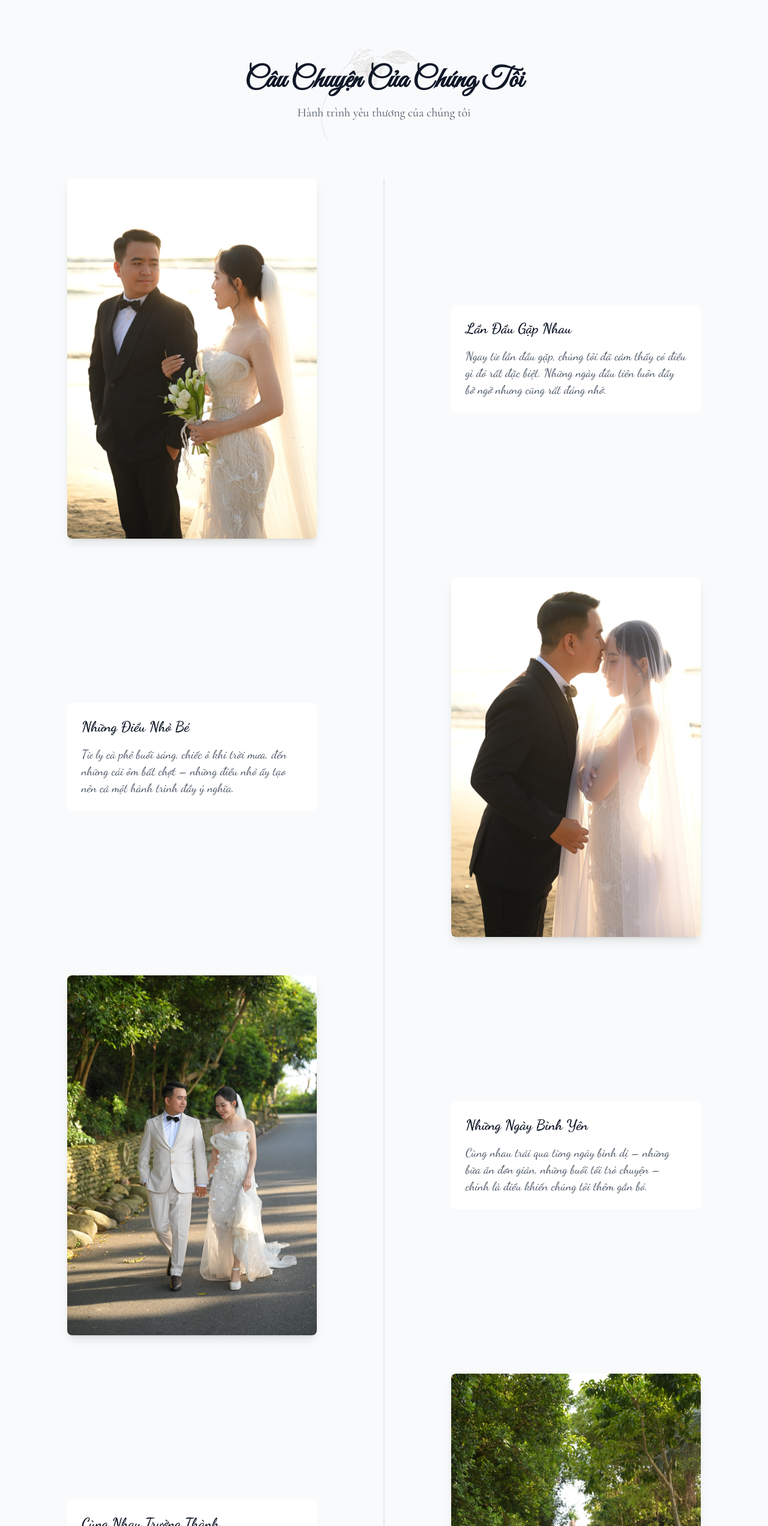
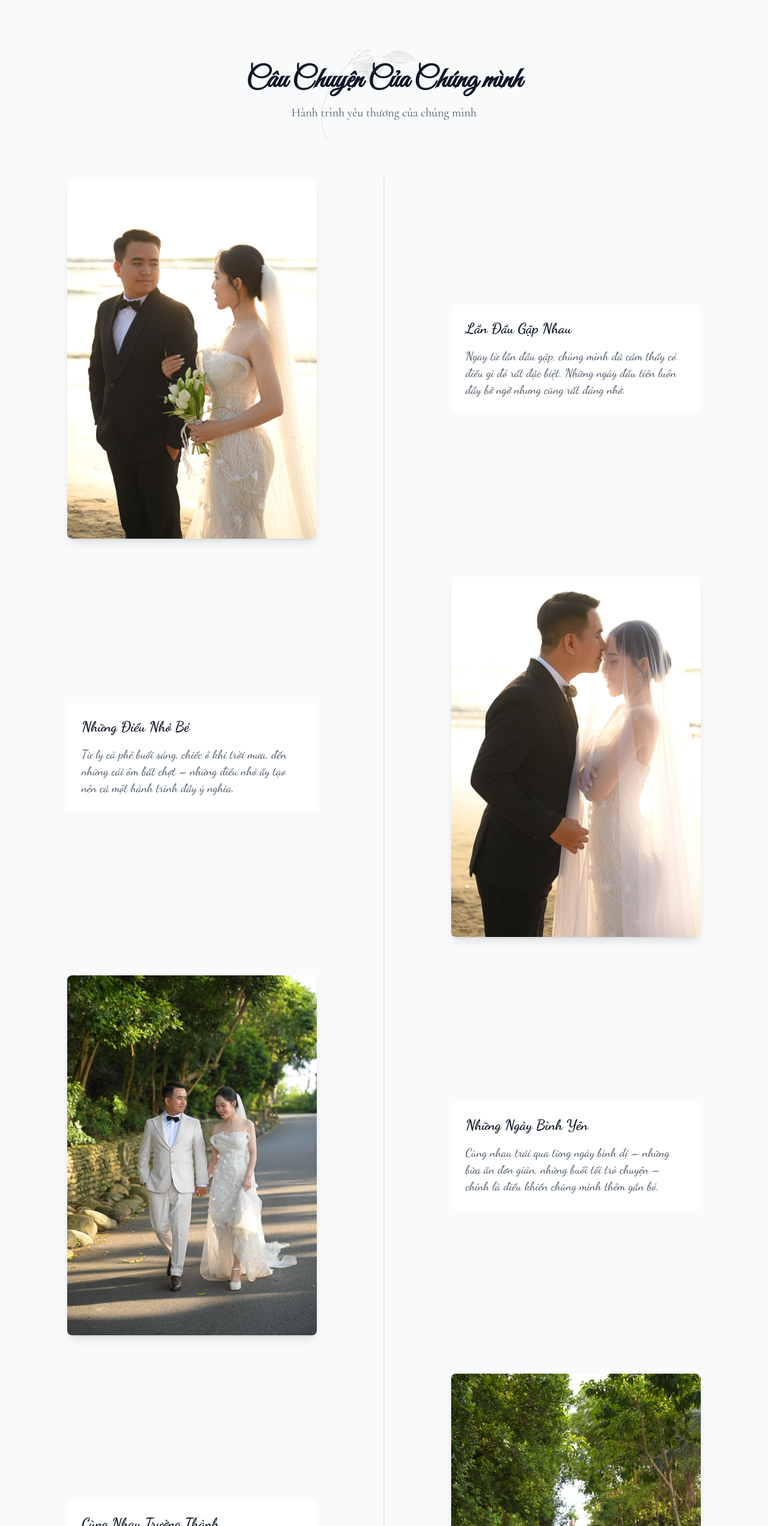
Before and after one commit to TuanNguyen0708/wedding-website, a Next.js app: page / in a window 1280 px wide. Shown: the part 802-3346 px from the top of the page at 60% size. Built offline with nearby package versions, Linux system fonts and the light colour scheme; no server answers; the database is empty; a web font is replaced by a local one.

Commit message:
Update wedding website content to use inclusive language, replacing "chúng tôi" with "chúng mình" in various components for a more personal touch. Replace the QR code image with a new version for improved quality.

```diff
--- a/src/components/AttendanceForm.tsx
+++ b/src/components/AttendanceForm.tsx
@@ -66,7 +66,7 @@ export default function AttendanceForm() {
       <div className="max-w-3xl mx-auto px-4 sm:px-6 lg:px-8">
         <SectionTitle
           title="Xác Nhận Tham Dự"
-          subtitle="Chúng tôi rất mong được gặp bạn trong ngày trọng đại"
+          subtitle="Chúng mình rất mong được gặp bạn trong ngày trọng đại"
         />
 
         {submitStatus === "success" ? (
@@ -79,7 +79,7 @@ export default function AttendanceForm() {
               Cảm ơn bạn đã xác nhận tham dự!
             </h3>
             <p className="text-green-600">
-              Chúng tôi rất mong được gặp bạn trong ngày trọng đại.
+              Chúng mình rất mong được gặp bạn trong ngày trọng đại.
             </p>
           </motion.div>
         ) : (
--- a/src/components/Gallery.tsx
+++ b/src/components/Gallery.tsx
@@ -145,7 +145,7 @@ export default function Gallery() {
     <section id="gallery" className="py-20 bg-white">
       <div className="max-w-7xl mx-auto px-4 sm:px-6 lg:px-8">
         <SectionTitle
-          title="Khoảnh Khắc Của Chúng Tôi"
+          title="Khoảnh Khắc Của Chúng Mình"
           subtitle="Những khoảnh khắc đáng nhớ trong hành trình yêu thương"
         />
 
--- a/src/components/GuestbookForm.tsx
+++ b/src/components/GuestbookForm.tsx
@@ -65,7 +65,7 @@ export default function GuestbookForm() {
       <div className="max-w-7xl mx-auto px-4 sm:px-6 lg:px-8">
         <SectionTitle
           title="Sổ lưu bút"
-          subtitle="Cảm ơn bạn rất nhiều vì đã gửi những lời chúc mừng tốt đẹp nhất đến đám cưới của chúng tôi!"
+          subtitle="Cảm ơn bạn rất nhiều vì đã gửi những lời chúc mừng tốt đẹp nhất đến đám cưới của chúng mình!"
         />
 
         <div className="grid grid-cols-1 md:grid-cols-2 gap-8">
--- a/src/components/OurStory.tsx
+++ b/src/components/OurStory.tsx
@@ -1,6 +1,5 @@
 "use client";
 
-import { useScrollAnimation } from "@/hooks/useScrollAnimation";
 import { motion } from "framer-motion";
 import Image from "next/image";
 import { useInView } from "react-intersection-observer";
@@ -16,7 +15,7 @@ const timeline: TimelineItem[] = [
   {
     title: "Lần Đầu Gặp Nhau",
     description:
-      "Ngay từ lần đầu gặp, chúng tôi đã cảm thấy có điều gì đó rất đặc biệt. Những ngày đầu tiên luôn đầy bỡ ngỡ nhưng cũng rất đáng nhớ.",
+      "Ngay từ lần đầu gặp, chúng mình đã cảm thấy có điều gì đó rất đặc biệt. Những ngày đầu tiên luôn đầy bỡ ngỡ nhưng cũng rất đáng nhớ.",
     image: "/images/timeline/1.jpg",
   },
   {
@@ -28,25 +27,25 @@ const timeline: TimelineItem[] = [
   {
     title: "Những Ngày Bình Yên",
     description:
-      "Cùng nhau trải qua từng ngày bình dị – những bữa ăn đơn giản, những buổi tối trò chuyện – chính là điều khiến chúng tôi thêm gắn bó.",
+      "Cùng nhau trải qua từng ngày bình dị – những bữa ăn đơn giản, những buổi tối trò chuyện – chính là điều khiến chúng mình thêm gắn bó.",
     image: "/images/timeline/3.jpg",
   },
   {
     title: "Cùng Nhau Trưởng Thành",
     description:
-      "Chúng tôi học cách lắng nghe, chia sẻ và đồng hành qua những thay đổi trong cuộc sống. Không phải lúc nào cũng dễ dàng, nhưng luôn có nhau.",
+      "Chúng mình học cách lắng nghe, chia sẻ và đồng hành qua những thay đổi trong cuộc sống. Không phải lúc nào cũng dễ dàng, nhưng luôn có nhau.",
     image: "/images/timeline/4.jpg",
   },
   {
     title: "Nhìn Về Phía Trước",
     description:
-      "Chúng tôi tin rằng tương lai sẽ còn nhiều điều đẹp đẽ đang chờ, miễn là cùng nhau bước tiếp, dù chậm rãi hay nhanh chóng.",
+      "Chúng mình tin rằng tương lai sẽ còn nhiều điều đẹp đẽ đang chờ, miễn là cùng nhau bước tiếp, dù chậm rãi hay nhanh chóng.",
     image: "/images/timeline/5.jpg",
   },
   {
     title: "Viết Tiếp Câu Chuyện",
     description:
-      "Không cần gì lớn lao, chỉ cần mỗi ngày vẫn chọn ở lại bên nhau – đó là cách chúng tôi viết tiếp câu chuyện của mình.",
+      "Không cần gì lớn lao, chỉ cần mỗi ngày vẫn chọn ở lại bên nhau – đó là cách chúng mình viết tiếp câu chuyện của mình.",
     image: "/images/timeline/6.jpg",
   },
 ];
@@ -58,8 +57,8 @@ export default function OurStory() {
     <section id="story" className="py-12 md:py-20 bg-gray-50 overflow-hidden">
       <div className="max-w-7xl mx-auto px-4 sm:px-6 lg:px-8">
         <SectionTitle
-          title="Câu Chuyện Của Chúng Tôi"
-          subtitle="Hành trình yêu thương của chúng tôi"
+          title="Câu Chuyện Của Chúng mình"
+          subtitle="Hành trình yêu thương của chúng mình"
         />
 
         <div className="relative">
--- a/src/components/ThankYouMessage.tsx
+++ b/src/components/ThankYouMessage.tsx
@@ -23,9 +23,9 @@ const ThankYouMessage = () => {
           className="max-w-3xl mx-auto text-center"
         >
           <p className="text-gray-600 text-xl md:text-2xl leading-relaxed font-dancing-script">
-            Chúng tôi xin chân thành cảm ơn tất cả mọi người đã đến tham dự và chia sẻ niềm vui trong ngày trọng đại của chúng tôi.
-            Những lời chúc phúc, những món quà và sự hiện diện của quý khách đã làm cho ngày cưới của chúng tôi thêm ý nghĩa và trọn vẹn.
-            Chúng tôi sẽ mãi ghi nhớ những khoảnh khắc đẹp đẽ này và hy vọng sẽ có dịp đáp đền tấm lòng của mọi người.
+            Chúng mình xin chân thành cảm ơn tất cả mọi người đã đến tham dự và chia sẻ niềm vui trong ngày trọng đại của chúng mình.
+            Những lời chúc phúc, những món quà và sự hiện diện của quý khách đã làm cho ngày cưới của chúng mình thêm ý nghĩa và trọn vẹn.
+            Chúng mình sẽ mãi ghi nhớ những khoảnh khắc đẹp đẽ này và hy vọng sẽ có dịp đáp đền tấm lòng của mọi người.
           </p>
         </motion.div>
       </div>
--- a/src/components/WeddingDetails.tsx
+++ b/src/components/WeddingDetails.tsx
@@ -23,7 +23,7 @@ const events: Event[] = [
     time: '10:00 AM',
     location: 'Nhà Trai',
     address: 'Thôn Trung Phú 1, Phường Điện Minh, Thị Xã Điện Bàn, Tỉnh Quảng Nam',
-    description: 'Chúng tôi sẽ tổ chức lễ thành hôn tại nhà trai',
+    description: 'Chúng mình sẽ tổ chức lễ thành hôn tại nhà trai',
     mapUrl: 'https://www.google.com/maps/embed?pb=!1m17!1m12!1m3!1d959.3593092685003!2d108.25819626962044!3d15.886148288932773!2m3!1f0!2f0!3f0!3m2!1i1024!2i768!4f13.1!3m2!1m1!2zMTXCsDUzJzEwLjEiTiAxMDjCsDE1JzMxLjgiRQ!5e0!3m2!1svi!2s!4v1746887434442!5m2!1svi!2s',
   },
   {
@@ -45,7 +45,7 @@ export default function WeddingDetails() {
       <div className="max-w-7xl mx-auto px-4 sm:px-6 lg:px-8">
         <SectionTitle
           title="Thông Tin Lễ Cưới"
-          subtitle="Chúng tôi rất mong được gặp bạn trong ngày trọng đại"
+          subtitle="Chúng mình rất mong được gặp bạn trong ngày trọng đại"
         />
 
         <div className="grid md:grid-cols-2 gap-8">
```
Also changed, not shown: src/app/layout.tsx (+6 -6 lines), public/images/qr-code/qr-bride.jpg.
